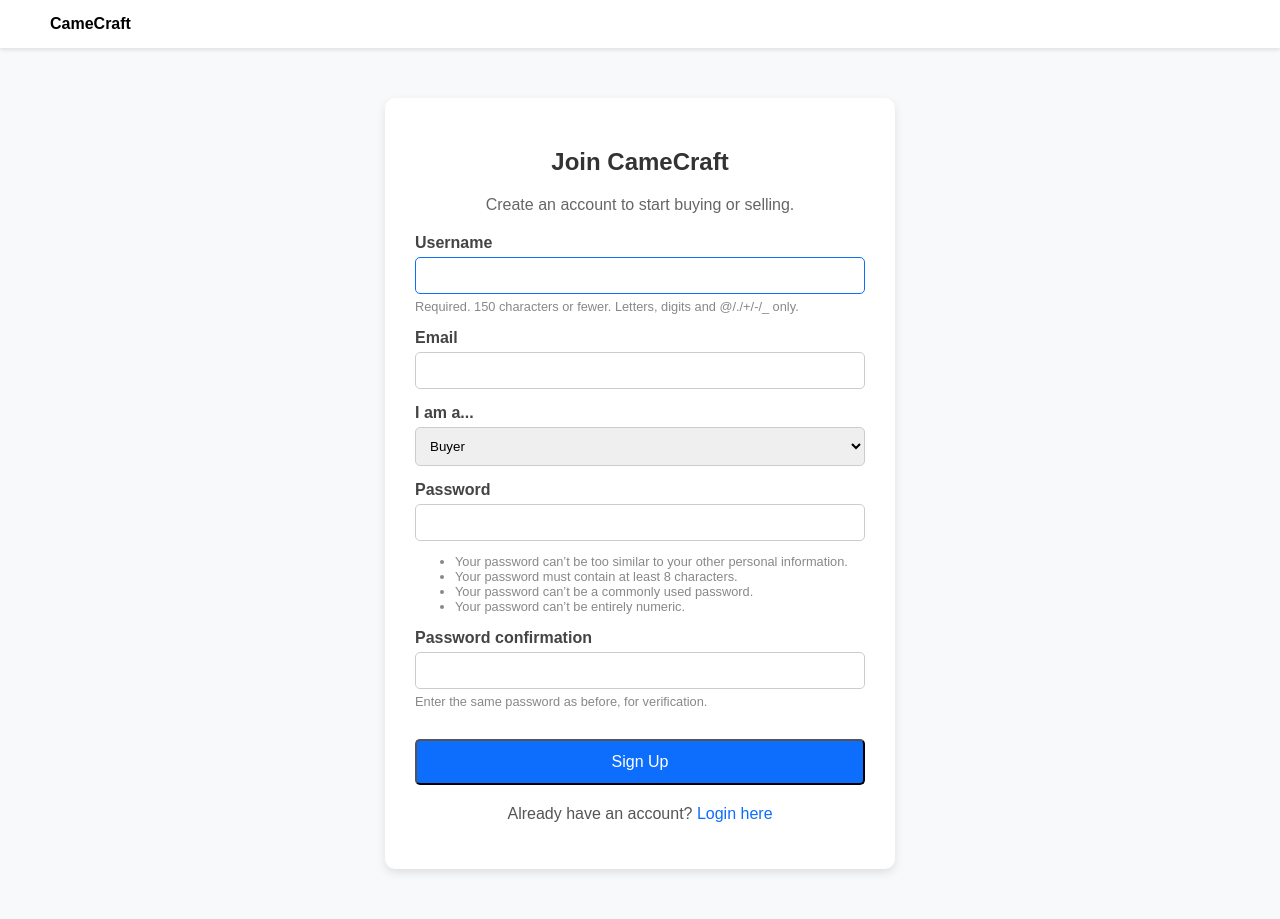
After one commit to FAI-Zibaby/CameCraft-marketplace, a Django app: page /register/ in a window 1280 px wide. The commit adds this page. Run offline with Django 5.2, Linux system fonts and the light colour scheme.

Commit message:
feat: added custom registration with roles, user signals, and role-based dashboards

```diff
--- a/artisan_marketplace/urls.py
+++ b/artisan_marketplace/urls.py
@@ -22,6 +22,7 @@ from django.conf.urls.static import static
 urlpatterns = [
     path('admin/', admin.site.urls),
     path('', include('marketplace.urls')), # <--- Add this line
+    path('accounts/', include('django.contrib.auth.urls'))
 ]
 
 if settings.DEBUG:
--- a/marketplace/apps.py
+++ b/marketplace/apps.py
@@ -2,4 +2,8 @@ from django.apps import AppConfig
 
 
 class MarketplaceConfig(AppConfig):
+    default_auto_field = 'django.db.models.BigAutoField'
     name = 'marketplace'
+
+    def ready(self):
+        import marketplace.signals  # noqa
--- /dev/null
+++ b/marketplace/forms.py
@@ -0,0 +1,24 @@
+from django import forms
+from django.contrib.auth.models import User
+from django.contrib.auth.forms import UserCreationForm
+from .models import Profile
+
+class UserRegisterForm(UserCreationForm):
+    email = forms.EmailField()
+
+    # Add the role choice to the registration form
+    role = forms.ChoiceField(choices=Profile.ROLE_CHOICES, required=True, label="I am a...")
+
+    class Meta:
+        model = User
+        fields = ['username', 'email', 'role']
+
+    def save(self, commit=True):
+        user = super().save(commit=False)
+        user.email = self.cleaned_data['email']
+        if commit:
+            user.save()
+            # Update the automatically created profile with the chosen role
+            user.profile.role = self.cleaned_data['role']
+            user.profile.save()
+        return user
--- a/marketplace/templates/base.html
+++ b/marketplace/templates/base.html
@@ -36,9 +36,25 @@
     <nav class="navbar">
         <div class="logo"><strong>CameCraft</strong></div>
         <div>
-            <a href="#">Dashboard</a>
-            <a href="#" class="btn-blue">Logout</a>
-        </div>
+    <!-- Inside the navbar, replace the old Dashboard link with this: -->
+{% if user.is_authenticated %}
+    {% if user.profile.role == 'artisan' %}
+        <a href="{% url 'artisan_dashboard' %}">Artisan Dashboard</a>
+    {% elif user.profile.role == 'admin' %}
+        <a href="{% url 'admin:index' %}">Admin Panel</a>
+    {% else %}
+        <a href="{% url 'buyer_dashboard' %}">Buyer Dashboard</a>
+    {% endif %}
+
+    <span style="margin-left: 20px;">Hi, {{ user.username }}!</span>
+    <!-- ... (Keep the logout form) ... -->
+
+    <fencedframeorm method="post" action="{% url 'logout' %}" style="display: inline;">
+        {% csrf_token %}
+        <a href="{% url 'login' %}">Login</a>
+        <a href="{% url 'register' %}" class="btn-blue">Register</a>
+    {% endif %}
+</div>
     </nav>
 
     <!-- Main Content -->
--- /dev/null
+++ b/marketplace/templates/registration/register.html
@@ -0,0 +1,47 @@
+{% extends 'base.html' %}
+
+{% block content %}
+<div style="max-width: 450px; margin: 50px auto; background: white; padding: 30px; border-radius: 10px; box-shadow: 0 4px 10px rgba(0,0,0,0.1);">
+    <h2 style="text-align: center; margin-bottom: 20px; color: #333;">Join CameCraft</h2>
+    <p style="text-align: center; color: #666; margin-bottom: 20px;">Create an account to start buying or selling.</p>
+
+    <form method="post">
+        {% csrf_token %}
+
+        <!-- This loop renders the form fields cleanly -->
+        {% for field in form %}
+            <div style="margin-bottom: 15px;">
+                <label style="display: block; margin-bottom: 5px; font-weight: bold; color: #444;">{{ field.label }}</label>
+                {{ field }}
+                {% if field.help_text %}
+                    <small style="display: block; color: #888; margin-top: 5px; font-size: 0.8rem;">{{ field.help_text }}</small>
+                {% endif %}
+                {% for error in field.errors %}
+                    <p style="color: red; font-size: 0.85rem; margin-top: 5px;">{{ error }}</p>
+                {% endfor %}
+            </div>
+        {% endfor %}
+
+        <button type="submit" class="btn-blue" style="width: 100%; margin-top: 15px; cursor: pointer; padding: 12px; font-size: 1rem;">Sign Up</button>
+    </form>
+
+    <p style="text-align: center; margin-top: 20px; color: #555;">
+        Already have an account? <a href="{% url 'login' %}" style="color: #0d6efd; text-decoration: none;">Login here</a>
+    </p>
+</div>
+
+<!-- A tiny bit of CSS to make the form fields look nice -->
+<style>
+    input[type="text"], input[type="password"], input[type="email"], select {
+        width: 100%;
+        padding: 10px;
+        border: 1px solid #ccc;
+        border-radius: 5px;
+        box-sizing: border-box; /* Ensures padding doesn't affect width */
+    }
+    input[type="text"]:focus, input[type="password"]:focus, input[type="email"]:focus, select:focus {
+        border-color: #0d6efd;
+        outline: none;
+    }
+</style>
+{% endblock %}
--- a/marketplace/urls.py
+++ b/marketplace/urls.py
@@ -3,4 +3,7 @@ from . import views
 
 urlpatterns = [
     path('', views.home, name='home'),
+    path('dashboard/artisan/', views.artisan_dashboard, name='artisan_dashboard'), # <--- New
+    path('dashboard/buyer/', views.buyer_dashboard, name='buyer_dashboard'),
+    path('register/', views.register, name='register'),
 ]
--- a/marketplace/views.py
+++ b/marketplace/views.py
@@ -1,5 +1,8 @@
-from django.shortcuts import render
+from django.shortcuts import render, redirect
 from .models import Product
+from django.contrib import messages
+from .forms import UserRegisterForm # <--- Import the new form
+
 
 def home(request):
     # Fetch all products from the database
@@ -10,3 +13,31 @@ def home(request):
         'products': products
     }
     return render(request, 'marketplace/home.html', context)
+
+def register(request):
+    if request.method == 'POST':
+        form = UserRegisterForm(request.POST)
+        if form.is_valid():
+            user = form.save()
+            messages.success(request, f'Account created for {user.username}! You can now log in.')
+            return redirect('login')
+    else:
+        form = UserRegisterForm()
+    return render(request, 'registration/register.html', {'form': form})
+
+from django.contrib.auth.decorators import login_required
+
+@login_required
+def artisan_dashboard(request):
+    # Security check: Only artisans can see this page
+    if request.user.profile.role != 'artisan':
+        messages.error(request, "You do not have permission to view this page.")
+        return redirect('home')
+
+    # You will add product upload logic here later
+    return render(request, 'marketplace/artisan_dashboard.html')
+
+@login_required
+def buyer_dashboard(request):
+    # Buyers just see their orders (which we will build later)
+    return render(request, 'marketplace/buyer_dashboard.html')
```
Also changed, not shown: artisan_marketplace/settings.py (+5 -2 lines), marketplace/models.py (+12 -0 lines), marketplace/signals.py (added, +13 -0 lines), marketplace/templates/marketplace/artisan_dashboard.html (added, +8 -0 lines), marketplace/templates/marketplace/buyer_dashboard.html (added, +7 -0 lines), marketplace/templates/registration/login.html (added, +18 -0 lines), db.sqlite3, marketplace/migrations/0002_profile_role.py (added).
